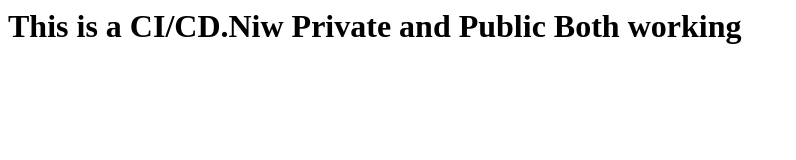
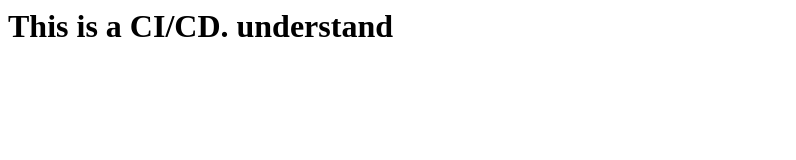
Before and after one commit to awscloudvendor1/CICD, a plain HTML site: page index.html in a window 1280 px wide. Shown: the whole page, without its empty margins (0-796 px from the left). Drawn offline with Linux system fonts and the light colour scheme.

Commit message:
Update index.html

```diff
--- a/index.html
+++ b/index.html
@@ -1 +1 @@
-<h1> This is a CI/CD.Niw Private and Public Both working   </h1>
+<h1> This is a CI/CD. understand  </h1>
```
